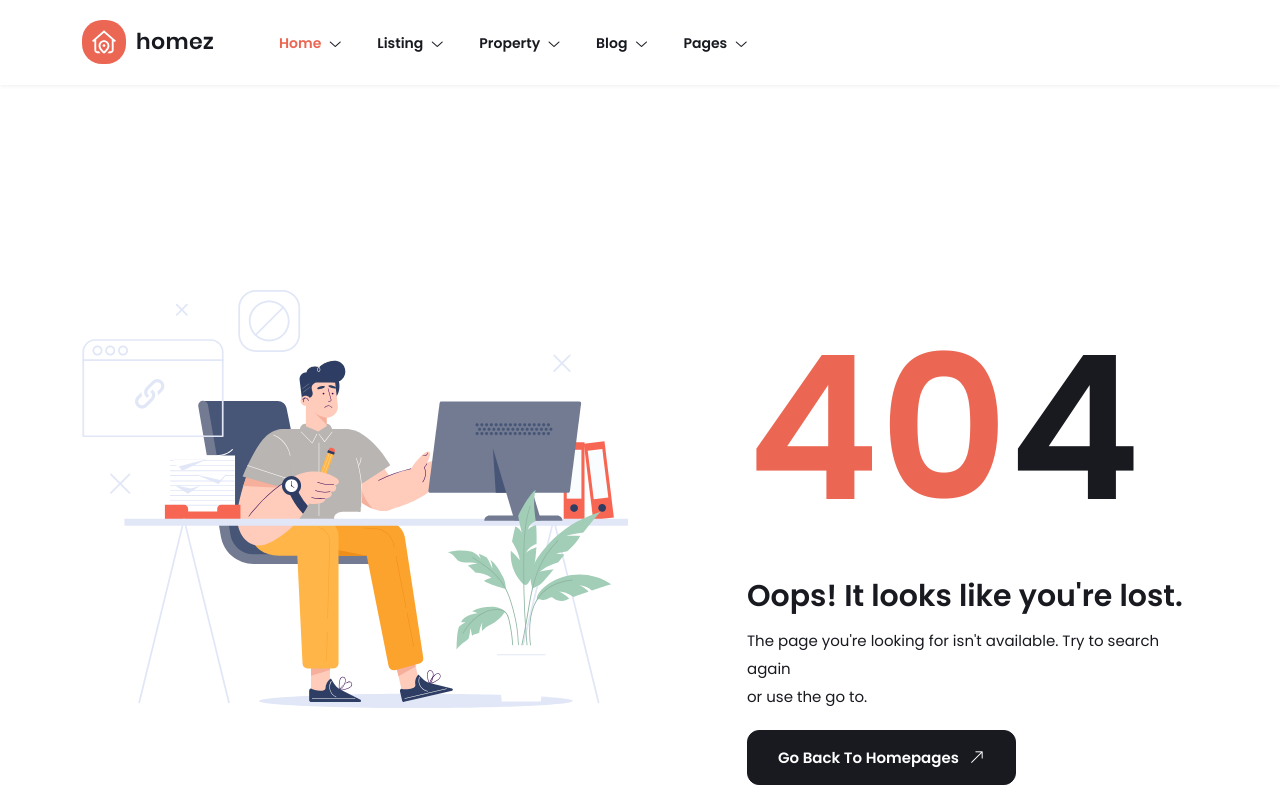
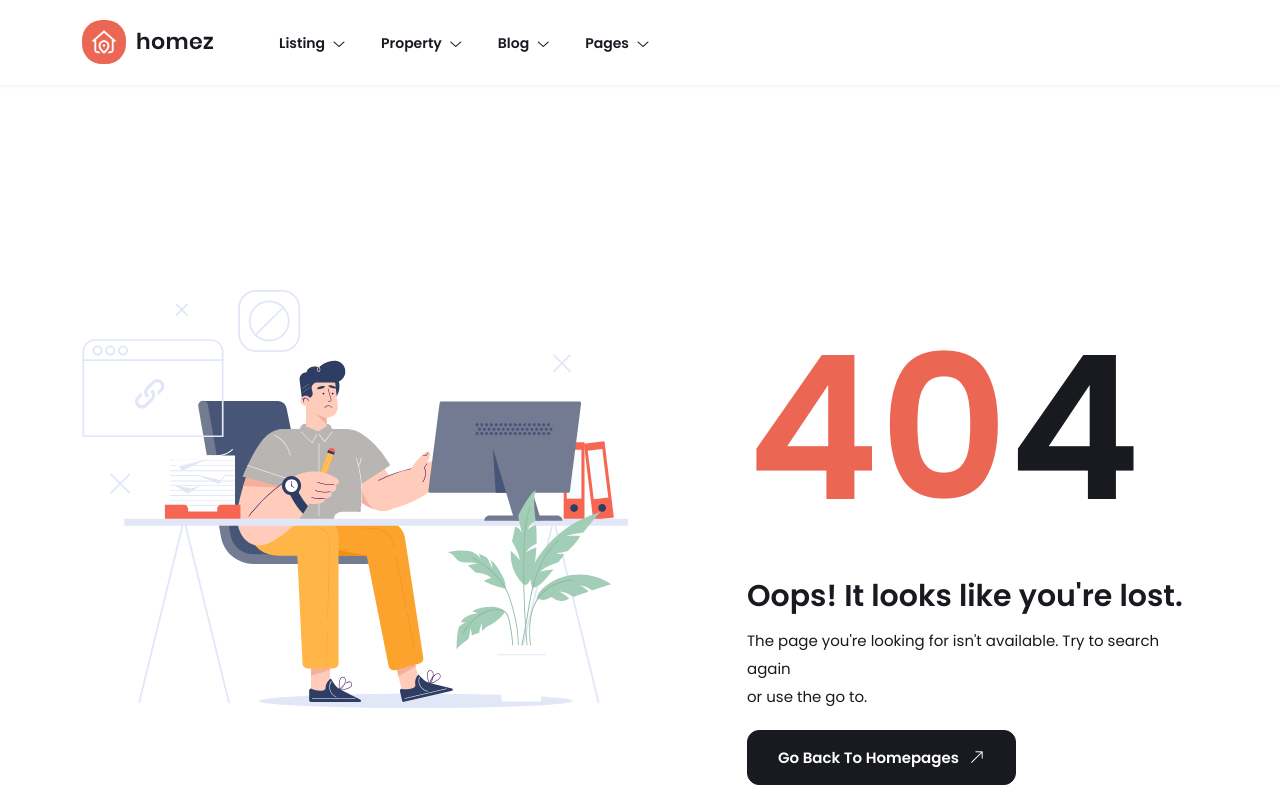
Before and after one commit to OsamaHD22/WEBSITE, a Next.js app: page / in a window 1280 px wide. Shown: the top 800 px of the page. Built offline with nearby package versions, Linux system fonts and the light colour scheme.

Commit message:
removed home dropdown

```diff
--- a/src/app/page.js
+++ b/src/app/page.js
@@ -1,4 +1,4 @@
-import Home_V1 from "./(home)/home-v1/page";
+import Home_V4 from "./(home)/home-v4/page";
 import Wrapper from "./layout-wrapper/wrapper";
 
 export const metadata = {
@@ -8,7 +8,7 @@ export const metadata = {
 export default function MainRoot() {
   return (
     <Wrapper>
-      <Home_V1 />
+      <Home_V4 />
     </Wrapper>
   );
 }
--- a/src/components/common/MainMenu.js
+++ b/src/components/common/MainMenu.js
@@ -56,24 +56,7 @@ const MainMenu = () => {
   };
   return (
     <ul className="ace-responsive-menu">
-      <li className="visible_list dropitem">
-        <a className="list-item" href="#">
-          <span className={topMenu == "home" ? "title menuActive" : "title"}>
-            Home
-          </span>
-          <span className="arrow"></span>
-        </a>
-        {/* Level Two*/}
-        <ul className="sub-menu">
-          {homeItems.map((item, index) => (
-            <li key={index}>
-              <Link className={`${handleActive(item.href)}`} href={item.href}>
-                {item.label}
-              </Link>
-            </li>
-          ))}
-        </ul>
-      </li>
+      {/* Home Items */}
       {/* End homeItems */}
 
       <li className="megamenu_style dropitem">
```
